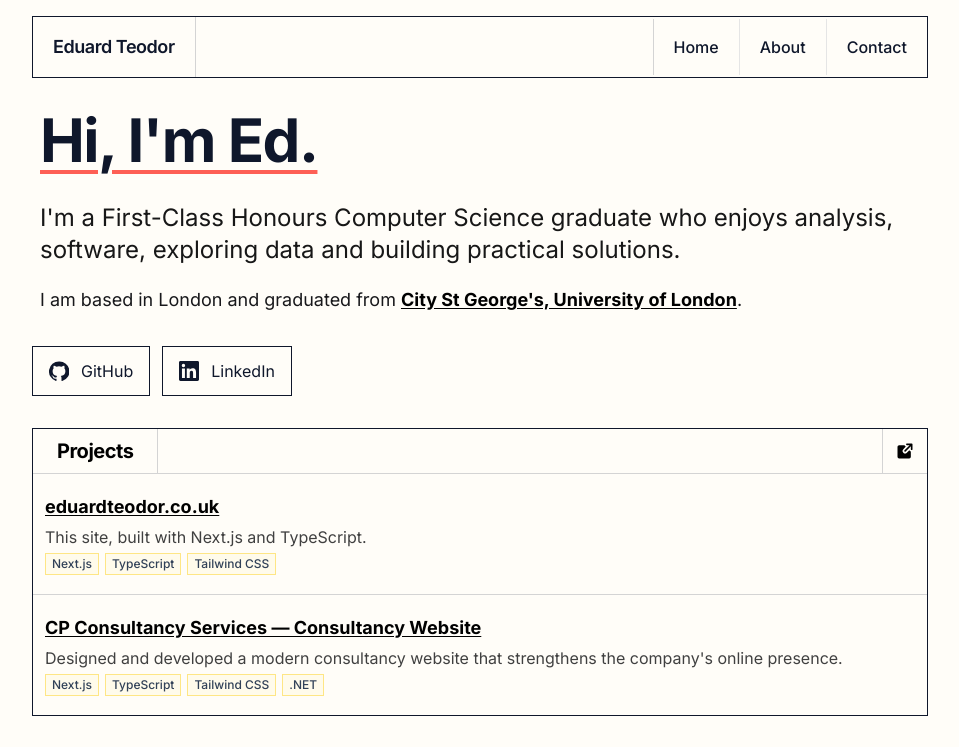
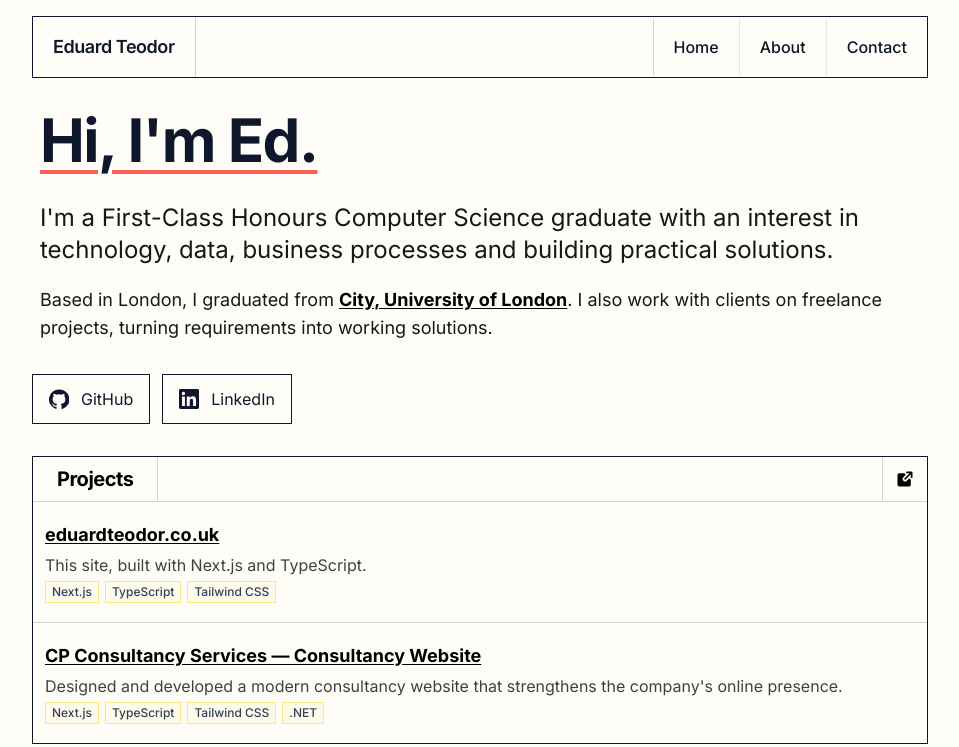
Before and after one commit to EEEDWARD1/eduardteodor-web, a Next.js app: page / in a window 1280 px wide. Shown: the top 747 px of the page, without its empty margins (160-1119 px from the left). Built offline with nearby package versions, Linux system fonts and the light colour scheme.

Commit message:
feat: update hero content

```diff
--- a/app/components/Hero.tsx
+++ b/app/components/Hero.tsx
@@ -5,16 +5,27 @@ export default function Hero() {
   return (
     <section className="mt-4">
       <div className="ml-2 mr-2">
-            <h1 className="text-5xl font-bold tracking-tight decoration-[#FE5F55] decoration-4 underline underline-offset-8 sm:text-6xl">Hi, I&#39;m Ed.</h1>
+        <h1 className="text-5xl font-bold tracking-tight decoration-[#FE5F55] decoration-4 underline underline-offset-8 sm:text-6xl">
+          Hi, I&#39;m Ed.
+        </h1>
         <div className="mt-8 space-y-5 text-lg leading-relaxed text-neutral-900">
           <p className="text-2xl">
-                    I&#39;m a First-Class Honours Computer Science graduate who enjoys analysis, software, exploring data and building practical solutions.
+            I&#39;m a First-Class Honours Computer Science graduate with an
+            interest in technology, data, business processes and building
+            practical solutions.
           </p>
           <p className="text-base leading-7 text-zinc-900 md:text-lg">
-                    I am based in London and graduated from {" "}
-                    <a className="font-bold underline" href="https://www.citystgeorges.ac.uk/" target="_blank" rel="noopener noreferrer">
-                        City St George&#39;s, University of London
-                    </a>.
+            Based in London, I graduated from{" "}
+            <a
+              className="font-bold underline"
+              href="https://www.citystgeorges.ac.uk/"
+              target="_blank"
+              rel="noopener noreferrer"
+            >
+              City, University of London
+            </a>
+            . I also work with clients on freelance projects, turning
+            requirements into working solutions.
           </p>
         </div>
       </div>
```
Lines whose indentation alone changed are shown as unchanged.
